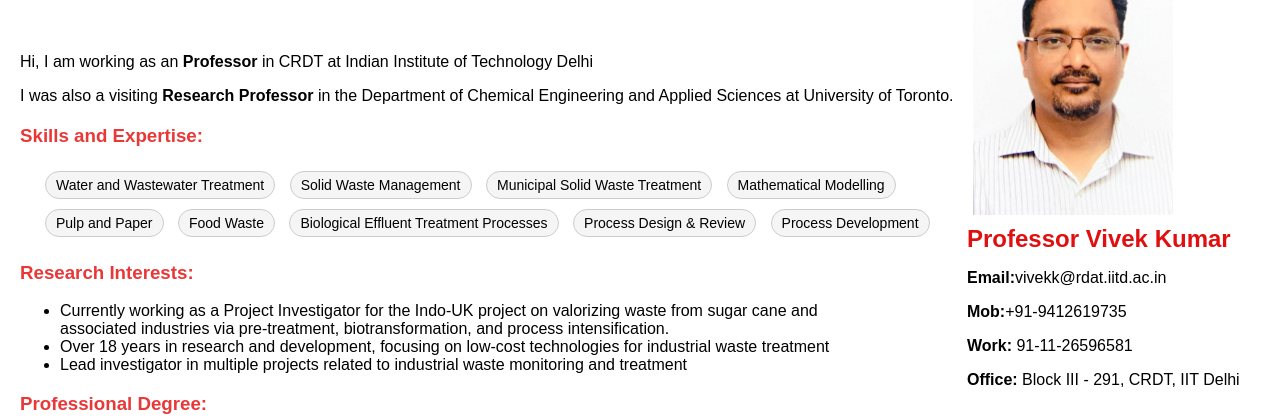
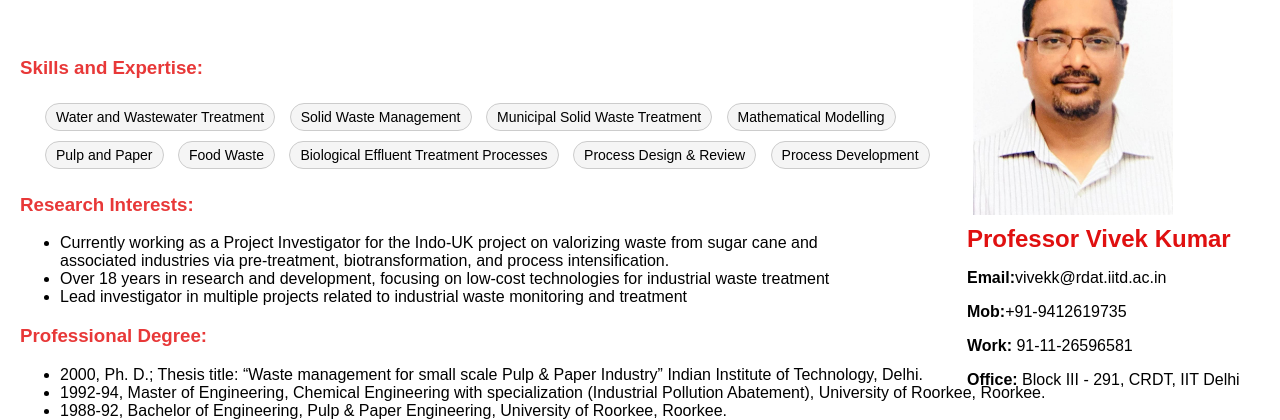
Before and after one commit to Mannxxx/Vivek-kumar-website, a plain HTML site: page index.html in a window 1280 px wide. Shown: the part 99-519 px from the top of the page. Drawn offline with Linux system fonts and the light colour scheme.

Commit message:
updating changes

```diff
--- a/index.html
+++ b/index.html
@@ -188,8 +188,8 @@
 
     <section id="home-section" class="professor-info">
         <!-- Content for Home section -->
-        <p>Hi, I am working as an <strong>Professor</strong> in CRDT at Indian Institute of Technology Delhi</p>
-        <p>I was also a visiting <strong>Research Professor</strong> in the Department of Chemical Engineering and Applied Sciences at University of Toronto.</p>
+        <!-- <p>Hi, I am working as an <strong>Professor</strong> in CRDT at Indian Institute of Technology Delhi</p> -->
+        <!-- <p>I was also a visiting <strong>Research Professor</strong> in the Department of Chemical Engineering and Applied Sciences at University of Toronto.</p> -->
 
         <div class="skills-container">
           <h3 style="color: rgb(232, 56, 56); margin-left: -20px;">Skills and Expertise:</h3>
```
